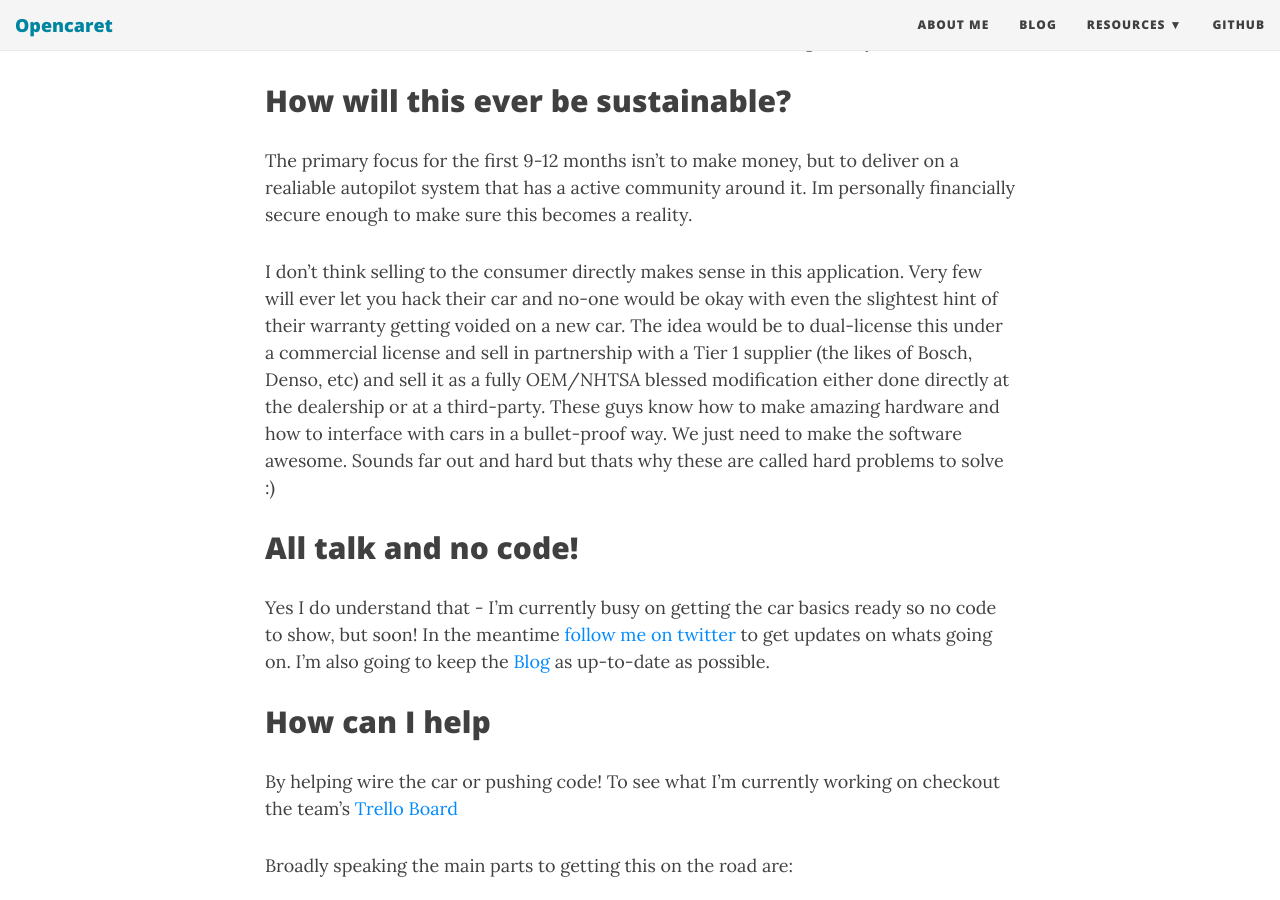
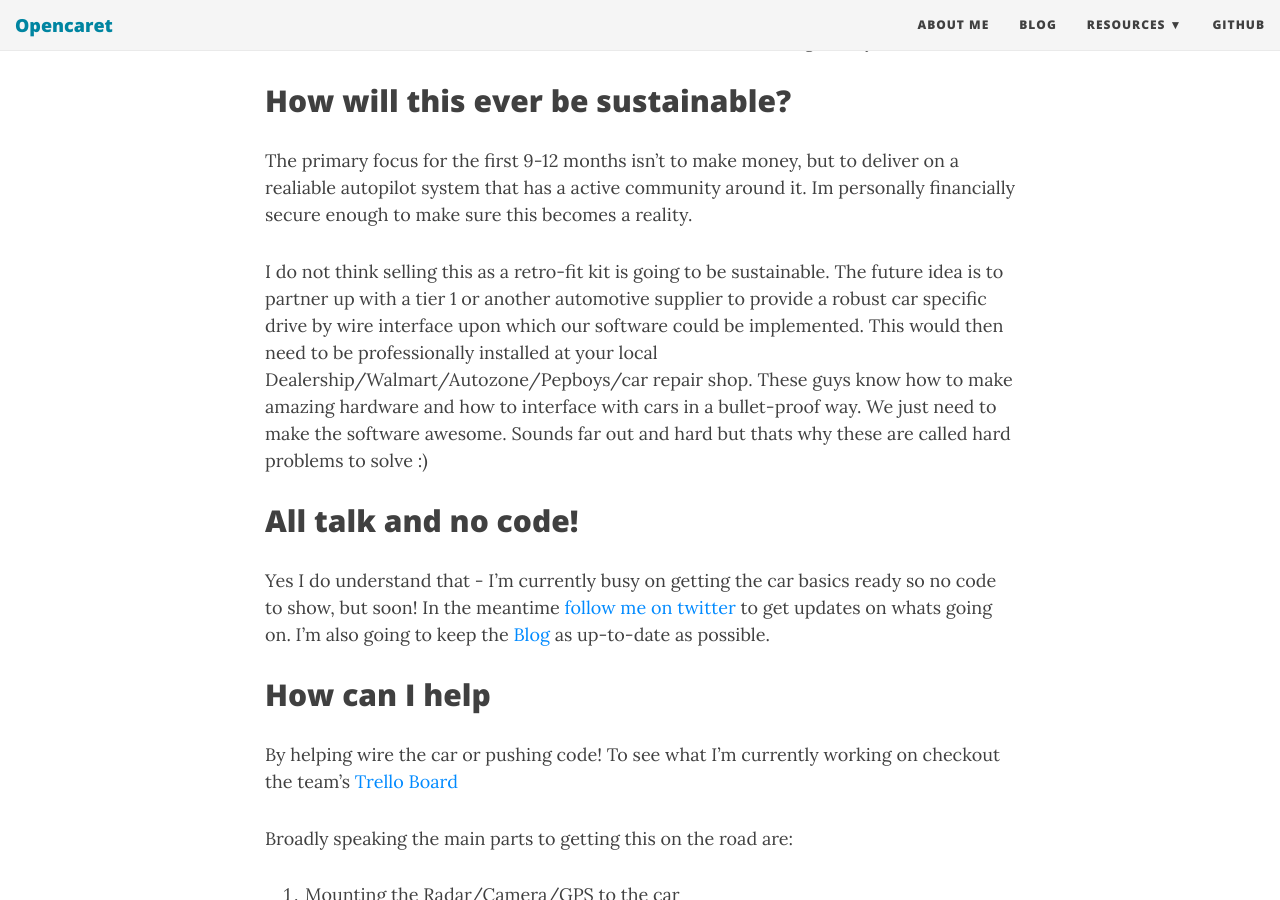
Before and after one commit to frk2/opencaret, a Jekyll site: the page built from index.md, in a window 1280 px wide and 900 px high, scrolled down 2169 px. Built offline with Jekyll 4.4.1, drawn with Linux system fonts in a browser that asks for light colours; nearby versions of some CDN libraries.

Commit message:
- Change future goals

```diff
--- a/index.md
+++ b/index.md
@@ -43,7 +43,7 @@ I want to accelerate this learning by opening up the full implementation (and da
 ## How will this ever be sustainable?
 The primary focus for the first 9-12 months isn't to make money, but to deliver on a realiable autopilot system that has a active community around it. Im personally financially secure enough to make sure this becomes a reality.
 
-I don't think selling to the consumer directly makes sense in this application. Very few will ever let you hack their car and no-one would be okay with even the slightest hint of their warranty getting voided on a new car. The idea would be to dual-license this under a commercial license and sell in partnership with a Tier 1 supplier (the likes of Bosch, Denso, etc) and sell it as a fully OEM/NHTSA blessed modification either done directly at the dealership or at a third-party. These guys know how to make amazing hardware and how to interface with cars in a bullet-proof way. We just need to make the software awesome. Sounds far out and hard but thats why these are called hard problems to solve :)
+I do not think selling this as a retro-fit kit is going to be sustainable. The future idea is to partner up with a tier 1 or another automotive supplier to provide a robust car specific drive by wire interface upon which our software could be implemented. This would then need to be professionally installed at your local Dealership/Walmart/Autozone/Pepboys/car repair shop. These guys know how to make amazing hardware and how to interface with cars in a bullet-proof way. We just need to make the software awesome. Sounds far out and hard but thats why these are called hard problems to solve :)
 
 ## All talk and no code!
 Yes I do understand that - I'm currently busy on getting the car basics ready so no code to show, but soon! In the meantime [follow me on twitter](https://twitter.com/faraz_r_khan) to get updates on whats going on. I'm also going to keep the [Blog](/opencaret/blog) as up-to-date as possible.
```
